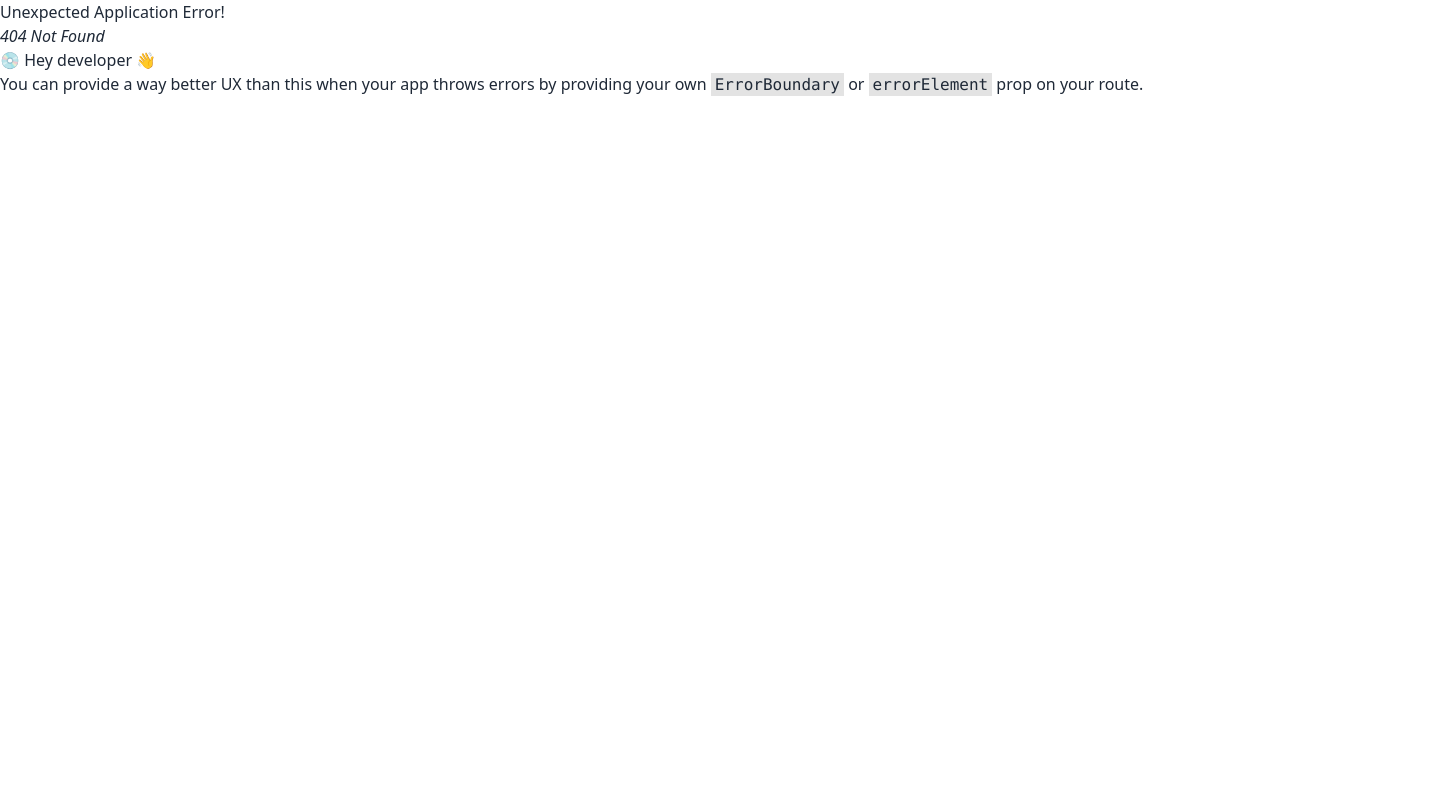
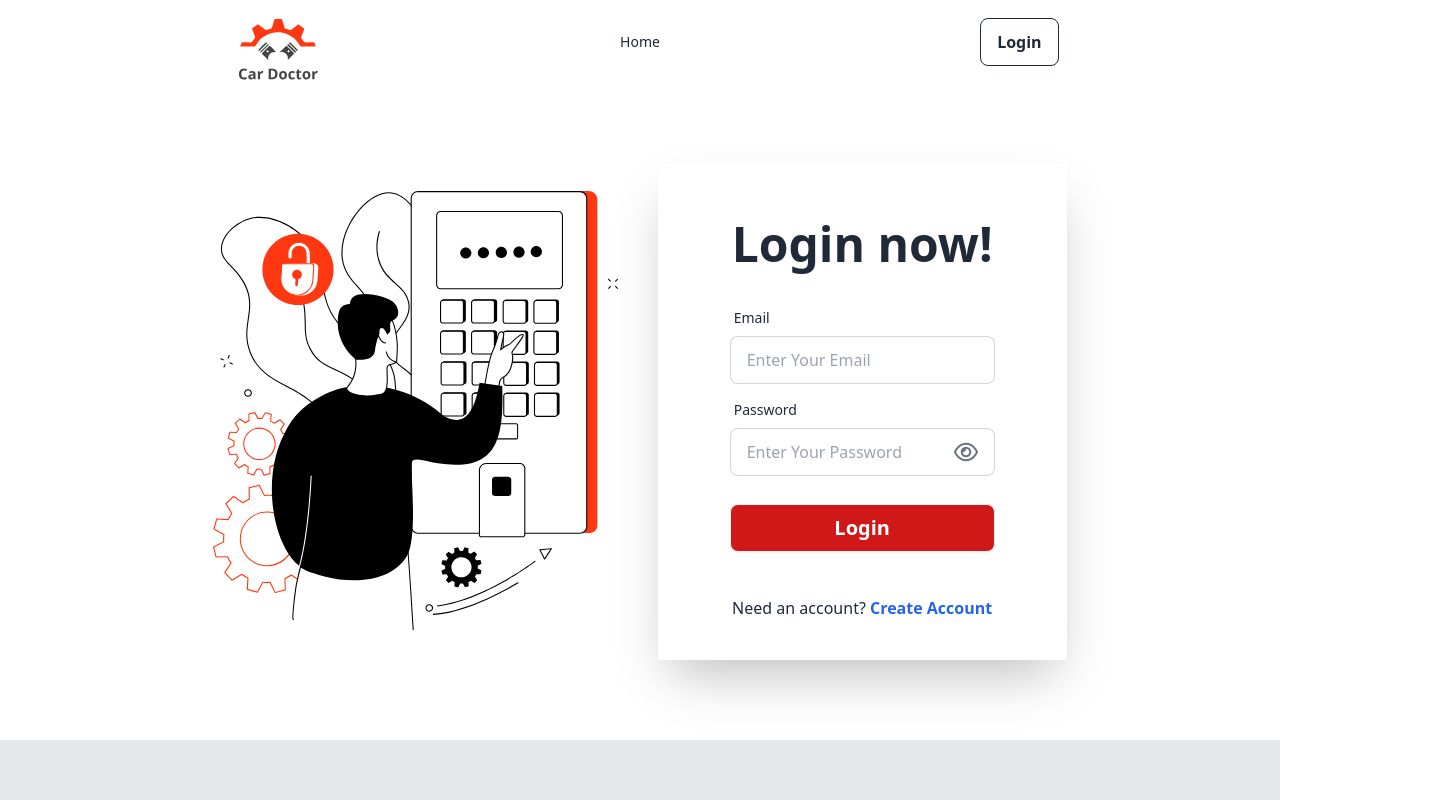
Before and after one commit to tahfeezmizan/car-expo, a React (Vite) app in the folder client-site/: page /login in a window 1280 px wide. Before the commit this address had no page. Shown: the top 800 px of the page, 1445 px wide, since content can reach past the window. Built offline with nearby package versions, Linux system fonts and the light colour scheme.

Commit message:
setup firebase and secure firebase config secret code

```diff
--- a/client-site/package.json
+++ b/client-site/package.json
@@ -10,11 +10,13 @@
     "preview": "vite preview"
   },
   "dependencies": {
+    "firebase": "^10.11.1",
     "localforage": "^1.10.0",
     "match-sorter": "^6.3.4",
     "react": "^18.2.0",
     "react-dom": "^18.2.0",
     "react-helmet-async": "^2.0.4",
+    "react-hook-form": "^7.51.3",
     "react-icons": "^5.1.0",
     "react-router-dom": "^6.23.0",
     "sort-by": "^1.2.0",
--- a/client-site/src/Pages/Home/About/About.jsx
+++ b/client-site/src/Pages/Home/About/About.jsx
@@ -4,11 +4,11 @@ import parts from '../../../assets/images/about_us/parts.jpg'
 
 const About = () => {
     return (
-        <div className="w-full md:w-8/12 mx-auto min-h-screen rounded-3xl py-14">
+        <div className="w-full md:w-8/12 mx-auto rounded-3xl py-20">
             <div className="flex flex-col md:flex-row justify-between items-center gap-64 md:gap-12">
                 <div className="flex-1 relative">
-                <img src={person} className='w-3/4 h-4/5 rounded-lg' alt="" />
-                <img src={parts} className='w-1/2 absolute right-0 top-2/3 border-8 rounded-lg border-white' alt="" />
+                    <img src={person} className='w-3/4 h-4/5 rounded-lg' alt="" />
+                    <img src={parts} className='w-1/2 absolute right-0 top-2/3 border-8 rounded-lg border-white' alt="" />
                 </div>
                 <div className="flex-1">
                     <h4 className="text-xl font-bold pb-5 text-red-500">About Us</h4>
--- a/client-site/src/Pages/Home/Services/Services.jsx
+++ b/client-site/src/Pages/Home/Services/Services.jsx
@@ -14,7 +14,7 @@ const Services = () => {
 
     return (
         <div className="bg-gray-50">
-            <div className="w-full md:w-8/12 mx-auto min-h-screen rounded-3xl py-14">
+            <div className="w-full md:w-8/12 mx-auto rounded-3xl py-20">
                 <div className="title text-center">
                     <h4 className="text-xl font-bold pb-5 text-red-500">Service</h4>
                     <h2 className="text-5xl font-bold pb-5">Our Service Area</h2>
--- /dev/null
+++ b/client-site/src/Pages/Login/Login.jsx
@@ -0,0 +1,155 @@
+import { useState } from 'react';
+import { useForm } from 'react-hook-form';
+import { FaRegEye, FaRegEyeSlash } from 'react-icons/fa6';
+import loginImg from '../../assets/images/login/login.svg'
+import { Link, useLocation, useNavigate } from 'react-router-dom';
+
+const Login = () => {
+    const [showPassword, setShowPassword] = useState(false);
+    const navigate = useNavigate()
+    const location = useLocation();
+
+    const {
+        register,
+        handleSubmit,
+        formState: { errors },
+    } = useForm();
+
+    const onSubmit = (data) => {
+        const { email, password } = data;
+
+        console.log(data);
+
+        logInUser(email, password)
+            .then(result => {
+                const user = result.user;
+                navigate(location?.state ? location.state : '/');
+                toast.success('Congrs! Login Sucessfull');
+            })
+            .catch(error => {
+                const errorText = error.message;
+                const errorMessage = errorText.slice(22, 40);
+                toast.error(`${errorMessage}`)
+            });
+    }
+
+    const togglePasswordVisibility = () => {
+        setShowPassword(!showPassword);
+    };
+
+    return (
+        <div >
+            <div className="w-full md:w-8/12 mx-auto rounded-3xl py-20">
+                <div className="flex flex-col md:flex-row justify-between items-center gap-10">
+                    <div className="flex-1">
+                        <img src={loginImg} alt="" />
+                    </div>
+                    <div className="flex-1">
+                        <div className="card shrink-0 w-full rounded-none max-w-lg p-10 shadow-2xl bg-base-100">
+                            <h1 className="text-5xl text-center font-bold pt-4">Login now!</h1>
+                            <form onSubmit={handleSubmit(onSubmit)} className="card-body">
+                                <div className="form-control">
+                                    <label className="label">
+                                        <span className="label-text">Email</span>
+                                    </label>
+                                    <input
+                                        type="email"
+                                        name="email"
+                                        placeholder="Enter Your Email"
+                                        className="input input-bordered"
+
+                                        {...register("email", { required: true })}
+                                    />
+                                    {errors.email && <span className="text-xs text-red-500">Email is required</span>}
+                                </div>
+                                <div className="form-control">
+                                    <label className="label">
+                                        <span className="label-text">Password</span>
+                                    </label>
+                                    <div className="relative input input-bordered flex items-center">
+                                        <input
+                                            type={showPassword ? "text" : "password"}
+                                            name="password"
+                                            placeholder="Enter Your Password"
+                                            className="w-4/5"
+                                            {...register("password", { required: true })}
+                                        />
+                                        <button
+                                            type="button"
+                                            onClick={togglePasswordVisibility}
+                                            className="absolute inset-y-0 right-4 flex items-center"
+                                        >
+                                            {showPassword ? <FaRegEyeSlash className="h-6 w-6 text-gray-500" /> : <FaRegEye className="h-6 w-6 text-gray-500" />}
+                                        </button>
+                                    </div>
+                                    {errors.password && <span className="text-xs text-red-500">Password is required</span>}
+                                </div>
+                                <div className="form-control pt-5">
+                                    <button className="btn w-full bg-[#d01818] hover:bg-[#0d1637] text-white text-xl font-bold">Login</button>
+
+                                </div>
+                            </form>
+                            {/* <div className="text-center">
+
+                                <div className="divider">Or Sign Up with</div>
+                                <div className=''>
+                                    <button
+                                        onClick={() => googleLogin()
+                                            .then(result => {
+                                                toast.success('Congrs! Google Login Sucessfull');
+                                                navigate(location?.state ? location.state : '/');
+                                            })
+                                            .catch((error) => {
+                                                const errorText = error.message;
+                                                console.log(errorText)
+                                                const errorMessage = errorText.slice(22, 40);
+                                                toast.error(errorMessage)
+                                            })
+                                        }
+                                        className='btn mr-3 text-2xl bg-transparent outline-none hover:bg-transparent '><FcGoogle />
+
+                                    </button>
+
+                                    <button
+                                        onClick={() => githubLogin()
+                                            .then(result => {
+                                                toast.success('Congrs! Github Login Sucessfull');
+                                                navigate(location?.state ? location.state : '/');
+                                            })
+                                            .catch((error) => {
+                                                const errorText = error.message;
+                                                console.log(errorText)
+                                                const errorMessage = errorText.slice(22, 62);
+                                                toast.error(errorMessage)
+                                            })
+                                        }
+                                        className='btn ml-3 text-2xl bg-transparent outline-none hover:bg-transparent '><FaGithub />
+                                    </button>
+
+                                    <button
+                                        onClick={() => twitterLogin()
+                                            .then(result => {
+                                                toast.success('Congrs! Twitter Login Sucessfull');
+                                                navigate(location?.state ? location.state : '/');
+                                            })
+                                            .catch((error) => {
+                                                const errorText = error.message;
+                                                console.log(errorText)
+                                                const errorMessage = errorText.slice(22, 62);
+                                                toast.error(errorMessage)
+                                            })
+                                        }
+                                        className='btn ml-3 text-xl bg-transparent outline-none hover:bg-transparent '><FaXTwitter />
+                                    </button>
+                                </div>
+                            </div> */}
+                            <h3 className="text-center pt-3">Need an account? <Link to="/register" className="text-blue-600 hover:text-[#d01818] font-bold">Create Account</Link></h3>
+                        </div>
+                    </div>
+                </div>
+            </div>
+        </div>
+    );
+};
+
+export default Login;
--- a/client-site/src/Routes/Routes.jsx
+++ b/client-site/src/Routes/Routes.jsx
@@ -1,6 +1,7 @@
 import { createBrowserRouter } from "react-router-dom";
 import Main from "../Layout/Main";
 import Home from "../Pages/Home/Home";
+import Login from "../Pages/Login/Login";
 
 const router = createBrowserRouter([
     {
@@ -12,8 +13,8 @@ const router = createBrowserRouter([
                 element: <Home />,
             },
             {
-                path: '/',
-                element: <Home />,
+                path: '/login',
+                element: <Login />,
             },
             {
                 path: '/',
--- /dev/null
+++ b/client-site/src/firebase/firebase.config.js
@@ -0,0 +1,19 @@
+// Import the functions you need from the SDKs you need
+import { initializeApp } from "firebase/app";
+import { getAuth } from "firebase/auth";
+// TODO: Add SDKs for Firebase products that you want to use
+// https://firebase.google.com/docs/web/setup#available-libraries
+
+// Your web app's Firebase configuration
+const firebaseConfig = {
+    apiKey: import.meta.env.VITE_apiKey,
+    authDomain: import.meta.env.VITE_authDomain,
+    projectId: import.meta.env.VITE_projectId,
+    storageBucket: import.meta.env.VITE_storageBucket,
+    messagingSenderId: import.meta.env.VITE_messagingSenderId,
+    appId: import.meta.env.VITE_appId
+};
+
+// Initialize Firebase
+const app = initializeApp(firebaseConfig);
+export const Auth = getAuth(app)
```
Also changed, not shown: 1 other file (tests, documents, lock files or other folders).
